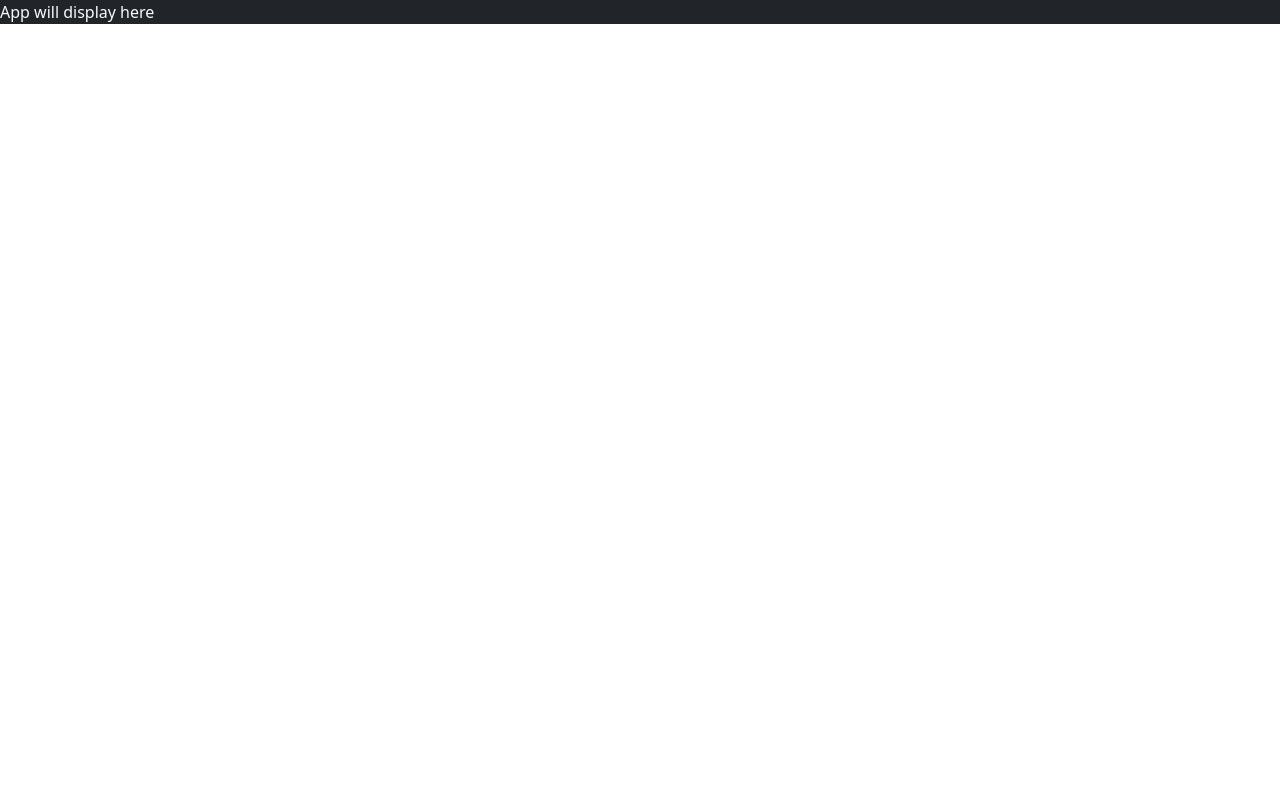
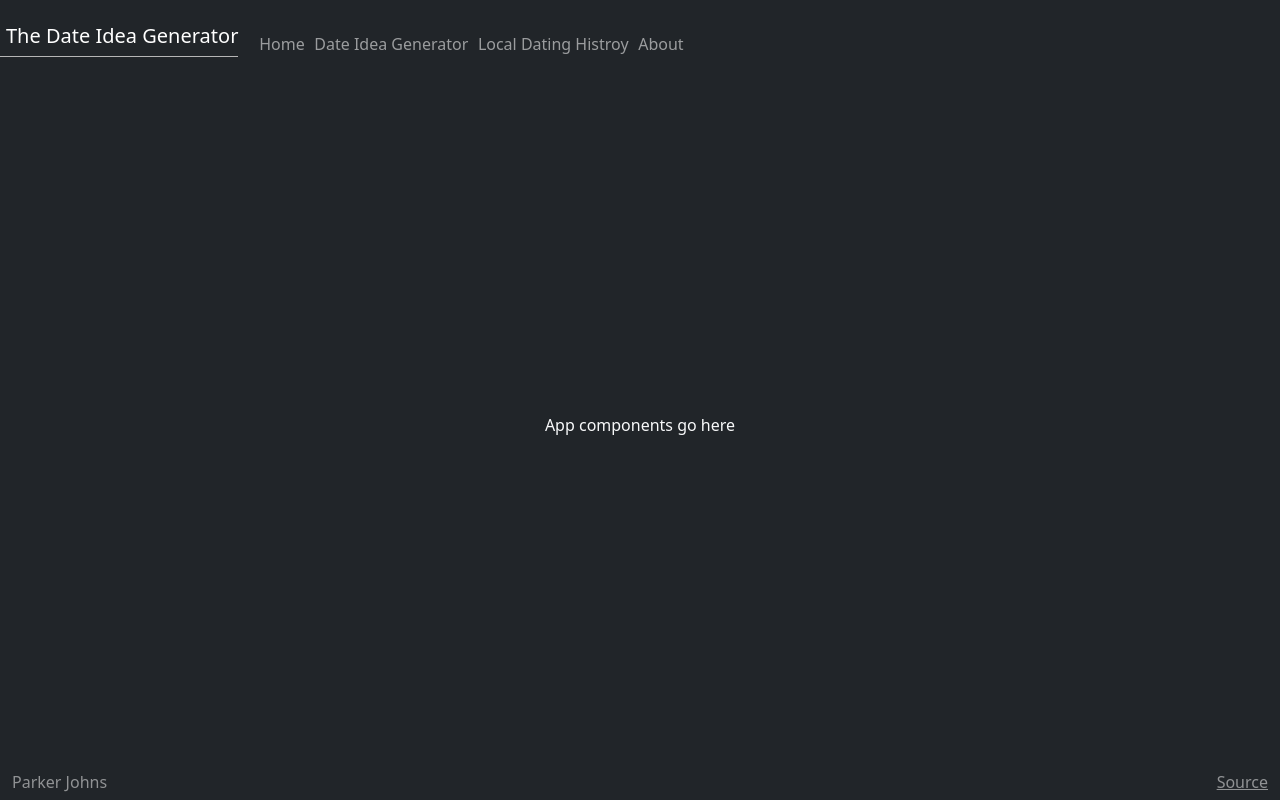
Before and after one commit to pknjohns/startup, a React (Vite) app: page / in a window 1280 px wide. Built offline with nearby package versions, Linux system fonts and the light colour scheme.

Commit message:
added header and footer to app

```diff
--- a/src/app.jsx
+++ b/src/app.jsx
@@ -3,5 +3,40 @@
 import './app.css';
 
 export default function App() {
-  return <div className='body bg-dark text-light'>App will display here</div>;
-}
+    return (
+      <div className='body bg-dark text-light'>
+        <header className='container-fluid'>
+          <nav className='navbar fixed-top navbar-dark'>
+            <div className='navbar-brand'>
+            The Date Idea Generator
+            </div>
+            <menu className='navbar-nav'>
+              <li className='nav-item'>
+                <a className='nav-link' href='index.html'>Home</a>
+              </li>
+              <li className='nav-item'>
+                <a className='nav-link' href='play.html'>Date Idea Generator</a>
+              </li>
+              <li className='nav-item'>
+                <a className='nav-link' href='scores.html'>Local Dating Histroy</a>
+              </li>
+              <li className='nav-item'>
+                <a className='nav-link' href='about.html'>About</a>
+              </li>
+            </menu>
+          </nav>
+        </header>
+
+        <main>App components go here</main>
+
+        <footer className='bg-dark text-white-50'>
+          <div className='container-fluid'>
+            <span className='text-reset'>Parker Johns</span>
+            <a className='text-reset' href='https://github.com/pknjohns/startup.git'>
+              Source
+            </a>
+          </div>
+        </footer>
+      </div>
+    );
+  }
```
